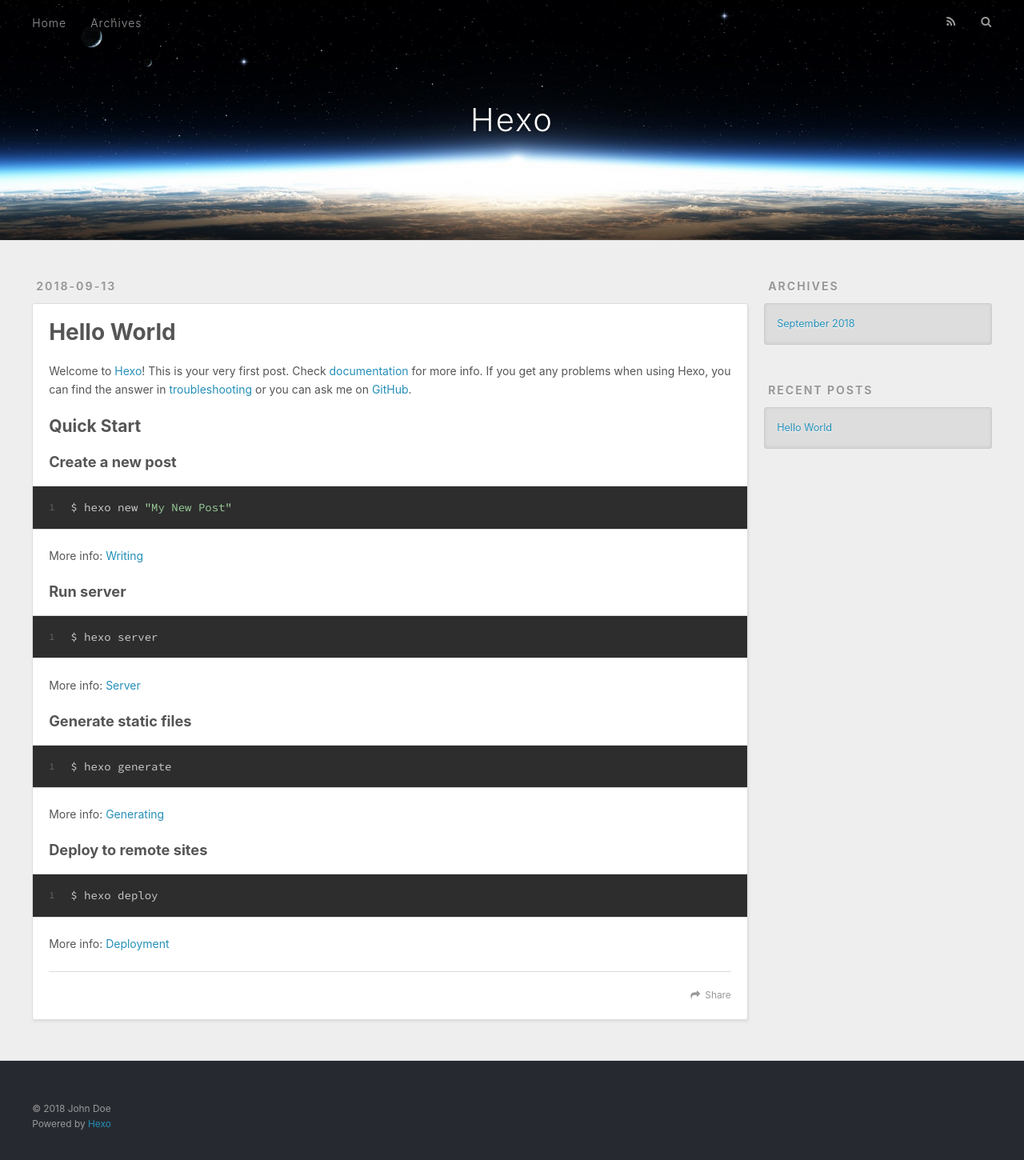
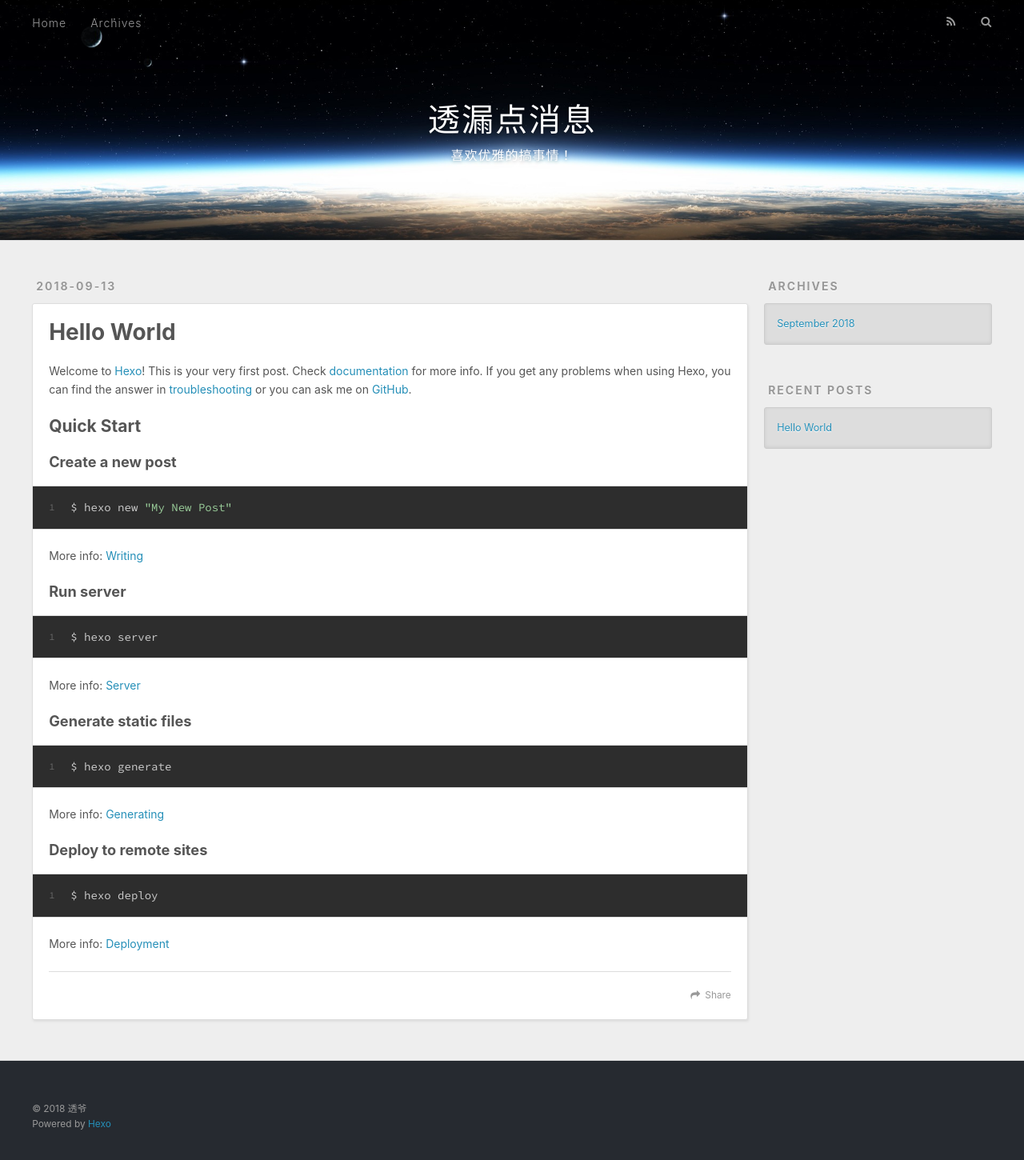
Before and after one commit to messageout/messageout.github.io, a plain HTML site: page index.html in a window 1280 px wide. Shown: the whole page at 80% size. Drawn offline with nearby package versions, Linux system fonts and the light colour scheme.

Commit message:
hexo deploy

```diff
--- a/index.html
+++ b/index.html
@@ -5,17 +5,21 @@
 
 
 
-  <title>Hexo</title>
+  <title>透漏点消息</title>
   <meta name="viewport" content="width=device-width, initial-scale=1, maximum-scale=1">
-  <meta property="og:type" content="website">
-<meta property="og:title" content="Hexo">
+  <meta name="description" content="微信公众号：透漏点消息">
+<meta name="keywords" content="头漏点消息">
+<meta property="og:type" content="website">
+<meta property="og:title" content="透漏点消息">
 <meta property="og:url" content="http://yoursite.com/index.html">
-<meta property="og:site_name" content="Hexo">
-<meta property="og:locale" content="default">
+<meta property="og:site_name" content="透漏点消息">
+<meta property="og:description" content="微信公众号：透漏点消息">
+<meta property="og:locale" content="zh-Hans">
 <meta name="twitter:card" content="summary">
-<meta name="twitter:title" content="Hexo">
+<meta name="twitter:title" content="透漏点消息">
+<meta name="twitter:description" content="微信公众号：透漏点消息">
 
-    <link rel="alternate" href="/atom.xml" title="Hexo" type="application/atom+xml">
+    <link rel="alternate" href="/atom.xml" title="透漏点消息" type="application/atom+xml">
 
 
     <link rel="icon" href="/favicon.png">
@@ -34,8 +38,12 @@
   <div id="header-outer" class="outer">
     <div id="header-title" class="inner">
       <h1 id="logo-wrap">
-        <a href="/" id="logo">Hexo</a>
+        <a href="/" id="logo">透漏点消息</a>
       </h1>
+
+        <h2 id="subtitle-wrap">
+          <a href="/" id="subtitle">喜欢优雅的搞事情！</a>
+        </h2>
 
     </div>
     <div id="header-inner" class="inner">
@@ -97,7 +105,7 @@
 
     </div>
     <footer class="article-footer">
-      <a data-url="http://yoursite.com/2018/09/13/hello-world/" data-id="cjm028hp400000cuvod92qahm" class="article-share-link">Share</a>
+      <a data-url="http://yoursite.com/2018/09/13/hello-world/" data-id="cjm02j6et0000c4uvbnxdc549" class="article-share-link">Share</a>
 
 
     </footer>
@@ -153,7 +161,7 @@
 
   <div class="outer">
     <div id="footer-info" class="inner">
-      &copy; 2018 John Doe<br>
+      &copy; 2018 透爷<br>
       Powered by <a href="http://hexo.io/" target="_blank">Hexo</a>
     </div>
   </div>
```
Also changed, not shown: 2018/09/13/hello-world/index.html (+12 -7 lines), archives/2018/09/index.html (+17 -9 lines), archives/2018/index.html (+17 -9 lines), archives/index.html (+17 -9 lines).
